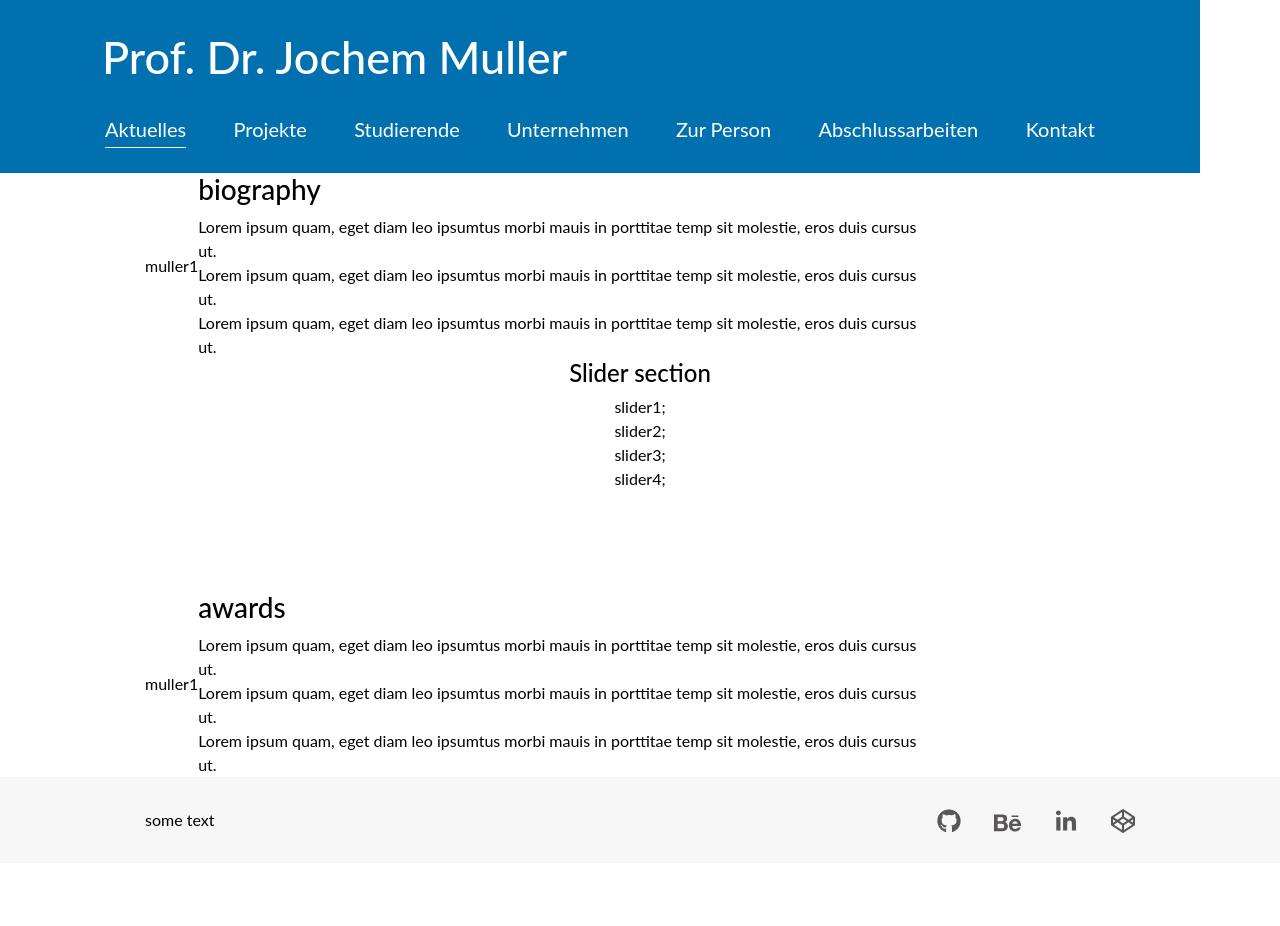
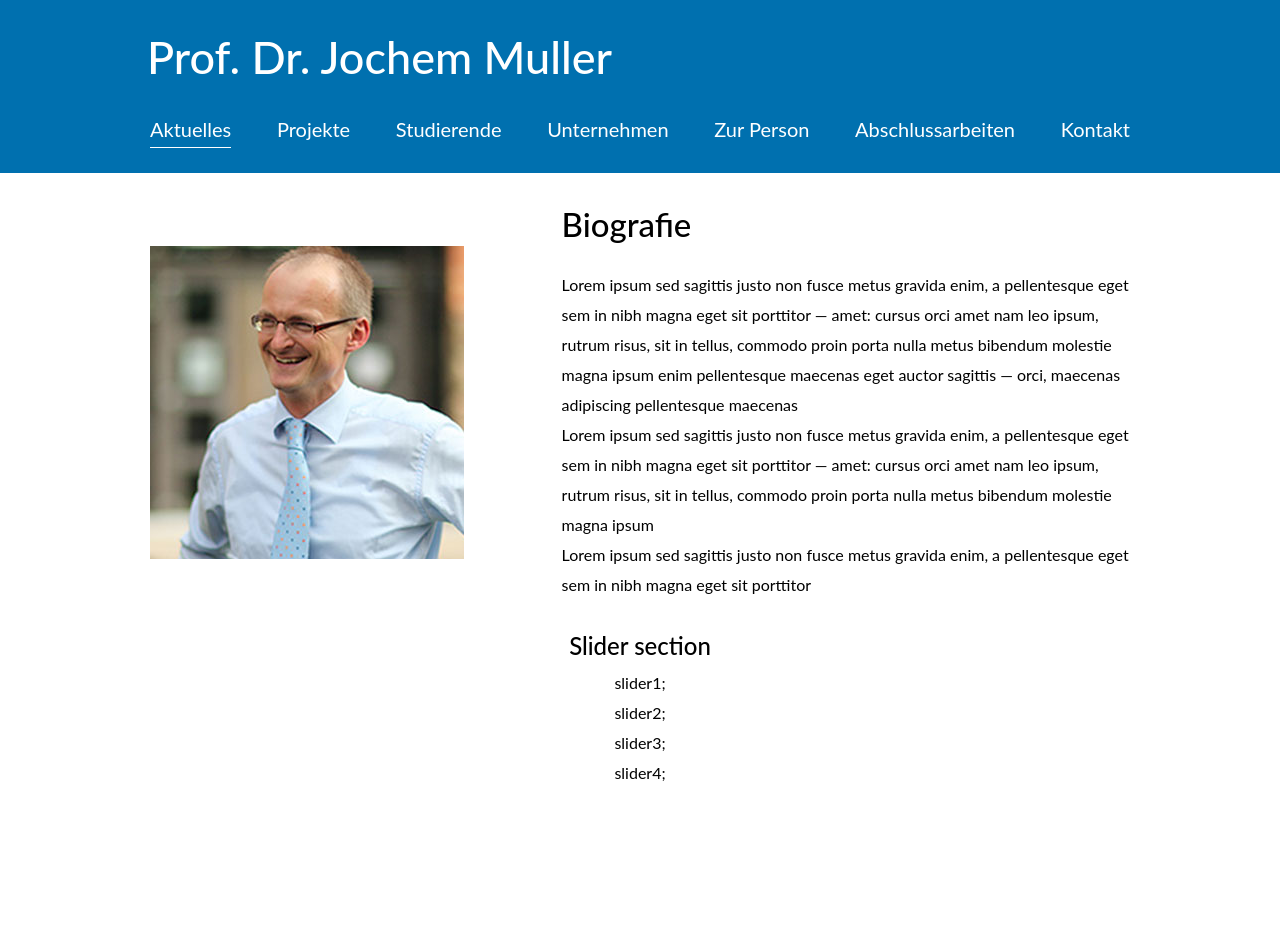
Before and after one commit to WebNadin/business-card-template-react-route-slider, a React (Create React App) app: page / in a window 1280 px wide. Shown: the top 926 px of the page. Before the commit the page ends 863 px from the top, so only its background shows below. Built offline with nearby package versions, Linux system fonts and the light colour scheme.

Commit message:
card blocks were finished

```diff
--- a/src/constant/Card.js
+++ /dev/null
@@ -1,49 +0,0 @@
-import React, {Component} from 'react';
-import PageDate from './PageDate';
-import { Link } from 'react-router-dom'
-
-
-class Card extends Component {
-
-    constructor(props) {
-        super(props);
-    };
-
-    render() {
-        return (
-            <div className="nn-container">
-                <div className="nn-b_cards">
-
-                    <div className="nn-b_cards__item nn-b_cards__item_services">
-
-                        <div className="nn-card">
-                            <div className="nn-card__item">
-                                <div className="nn-b_img">
-                                    {PageDate.cards.biography.imgName}
-                                </div>
-                                <div className="nn-b_content">
-                                    <h3>{PageDate.cards.title}
-                                        {this.props.name}
-                                    </h3>
-                                    <p>
-                                        {
-                                            PageDate.cards.biography.content.map(s => (
-                                                <p>{s}</p>
-                                            ))
-                                        }
-                                    </p>
-                                </div>
-
-                            </div>
-                        </div>
-                    </div>
-
-                </div>
-            </div>
-        )
-    }
-
-}
-
-
-export default Card;
--- /dev/null
+++ b/src/constant/CardAwards.js
@@ -0,0 +1,29 @@
+import React from 'react';
+import PageDate from './PageDate';
+import muller2 from '../img/muller2.JPG';
+
+const CardAwards = () => (
+    <section className="home__card">
+
+        <div className="nn-card">
+            <div className="nn-card__img nn-card__img_right">
+                <img className='' src={muller2} alt=""/>
+            </div>
+            <div className="nn-card__content">
+                <h2 className="title title_card">
+                    {PageDate.cards.awards.title}
+                </h2>
+                <div className="nn-b_content">
+                    {
+                        PageDate.cards.awards.content.map(s => (
+                            <p className="content content_card">{s}</p>
+                        ))
+                    }
+                </div>
+            </div>
+        </div>
+
+    </section>
+);
+
+export default CardAwards;
--- /dev/null
+++ b/src/constant/CardBiography.js
@@ -0,0 +1,31 @@
+import React from 'react';
+import PageDate from './PageDate';
+import muller1 from '../img/muller1.JPG';
+
+
+const CardBiography = () => (
+    <section className="home__card">
+
+        <div className="nn-card">
+            <div className="nn-card__img">
+                <img className='' src={muller1} alt=""/>
+            </div>
+            <div className="nn-card__content">
+                <h2 className="title title_card">
+                    {PageDate.cards.biography.title}
+                </h2>
+                <div className="nn-b_content">
+                    {
+                        PageDate.cards.biography.content.map(s => (
+                            <p className="content content_card">{s}</p>
+                        ))
+                    }
+                </div>
+            </div>
+        </div>
+
+    </section>
+);
+
+
+export default CardBiography;
--- a/src/constant/Header.js
+++ b/src/constant/Header.js
@@ -8,7 +8,7 @@ const Header = () => (
             <div className="nn-header">
                 <div className="nn-header__item">
                     <Link to={`/`}>
-                        <h1>Prof. Dr. Jochem Muller</h1>
+                        <h1 className="title title_header">Prof. Dr. Jochem Muller</h1>
                     </Link>
                 </div>
                 <div className="nn-header__item">
--- a/src/constant/Home.js
+++ b/src/constant/Home.js
@@ -1,13 +1,16 @@
 import React from 'react';
-import Card from './Card';
+import CardBiography from './CardBiography';
+import CardAwards from './CardAwards';
 import Slider from './Slider';
 
 
 const Home = () => (
-    <div>
-        <Card name="biography"/>
-        <Slider/>
-        <Card name="awards"/>
+    <div className="nn-container">
+        <div className="home">
+            <CardBiography/>
+            <Slider/>
+            <CardAwards/>
+        </div>
     </div>
 );
 
--- a/src/constant/PageDate.js
+++ b/src/constant/PageDate.js
@@ -43,18 +43,22 @@ const PageDate = {
     ],
     cards: {
         biography: {
-            imgName: "muller1",
-            title: "Nina",
+            title: "Biografie",
             content: [
-                "Lorem ipsum quam, eget diam leo ipsumtus morbi mauis in porttitae temp sit molestie, eros duis cursus ut.",
-                "Lorem ipsum quam, eget diam leo ipsumtus morbi mauis in porttitae temp sit molestie, eros duis cursus ut.",
-                "Lorem ipsum quam, eget diam leo ipsumtus morbi mauis in porttitae temp sit molestie, eros duis cursus ut.",
+                "Lorem ipsum sed sagittis justo non fusce metus gravida enim, a pellentesque eget sem in nibh magna" +
+                " eget sit porttitor — amet: cursus orci amet nam leo ipsum, rutrum risus, sit in tellus, commodo proin porta nulla metus bibendum molestie magna ipsum enim pellentesque maecenas eget auctor sagittis — orci, maecenas adipiscing pellentesque maecenas",
+                "Lorem ipsum sed sagittis justo non fusce metus gravida enim, a pellentesque eget sem in nibh magna eget sit porttitor — amet: cursus orci amet nam leo ipsum, rutrum risus, sit in tellus, commodo proin porta nulla metus bibendum molestie magna ipsum",
+                "Lorem ipsum sed sagittis justo non fusce metus gravida enim, a pellentesque eget sem in nibh magna eget sit porttitor"
             ]
         },
         awards: {
-            imgName: "muller2",
-            title: "Nina",
-            content: "Team Manager"
+            title: "Preise",
+            content: [
+                "Lorem ipsum sed sagittis justo non fusce metus gravida enim, a pellentesque eget sem in nibh magna" +
+                " eget sit porttitor — amet: cursus orci amet nam leo ipsum, rutrum risus, sit in tellus, commodo proin porta nulla metus bibendum molestie magna ipsum enim pellentesque maecenas eget auctor sagittis — orci, maecenas adipiscing pellentesque maecenas",
+                "Lorem ipsum sed sagittis justo non fusce metus gravida enim, a pellentesque eget sem in nibh magna eget sit porttitor — amet: cursus orci amet nam leo ipsum, rutrum risus, sit in tellus, commodo proin porta nulla metus bibendum molestie magna ipsum",
+                "Lorem ipsum sed sagittis justo non fusce metus gravida enim, a pellentesque eget sem in nibh magna eget sit porttitor"
+            ]
         }
     }
 
--- a/src/scss/parts/_global.scss
+++ b/src/scss/parts/_global.scss
@@ -24,6 +24,7 @@ body{
   font-size:$font-size-base;
   flex-direction:column;
   height:100%;
+  line-height:30px;
 }
 main{
   flex:1 0 auto;
@@ -37,8 +38,6 @@ footer{
 header{
   background-color:$bg-second;
   color:$text-color-third;
-  max-width:1200px;
-  min-width:320px;
   position:sticky;
   top:0;
   z-index:10000;
@@ -46,16 +45,13 @@ header{
 }
 
 h1{
-  font-size:$font-size-h1;
   margin-bottom:30px;
   margin-left: -3px;
 }
 h2{
-  font-size:$font-size-larger;
 }
 h3{
   color:$title-color-third;
-  font-size:$font-size-large;
 }
 p{
   margin:0;
--- a/src/scss/parts/_nn-templates.scss
+++ b/src/scss/parts/_nn-templates.scss
@@ -24,16 +24,7 @@
     }
   }
 }*/
-/*.nn-b_img{
-  margin-right:45px;
-  width:100px;
-  svg{
-    height:60px;
-  }
-  &_team{
-    margin-right:35px;
-  }
-}*/
+
 /*.nn-button{
   background-color:$bg-second;
   box-shadow:0 4px 4px rgba(0, 0, 0, 0.25), 0 4px 4px rgba(0, 0, 0, 0.25);
@@ -49,18 +40,18 @@
   transition:all .5s ease;
 }*/
 .nn-card{
+  align-items:center;
   display:flex;
   justify-content:space-between;
-  &_team{
-    justify-content:flex-start;
+  margin:0 auto;
+  &__img{
+    width:32%;
+    &_right{
+      order:2;
+    }
   }
-  &__item{
-    align-items:center;
-    display:flex;
-    padding-right:20%;
-    &_team{
-      padding-right:0;
-    }
+  &__content{
+    width:58%;
   }
 }
 /*.nn-clients{
@@ -82,7 +73,7 @@
 .nn-container{
   min-width:320px;
   margin:0 auto;
-  max-width:990px;
+  max-width:980px;
 }
 .nn-footer{
   align-items:center;
@@ -166,7 +157,7 @@
   font-size:20px;
   justify-content:space-between;
   &__item{
-    padding-bottom: 3px;
+    padding-bottom:3px;
     &.active, &:first-child{
       border-bottom:1px solid $bg-first;
     }
--- a/src/scss/parts/_style.scss
+++ b/src/scss/parts/_style.scss
@@ -5,6 +5,11 @@
 .b_services{
   padding-left:10px;
   padding-right:10px;
+}
+.home{
+  &__card{
+    padding: 32px 0;
+  }
 }
 .icon{
   fill:$text-color-second;
@@ -64,10 +69,17 @@
   margin-bottom:100px;
 }
 .title{
+  &_header{
+    font-size: $font-size-h1;
+  }
   &_pages{
     font-size:30px;
     margin:40px auto;
     text-align:center;
+  }
+  &_card{
+    font-size: $font-size-h2;
+    margin-bottom:25px;
   }
 }
 .wr_page{
--- a/src/scss/parts/_variables.scss
+++ b/src/scss/parts/_variables.scss
@@ -12,6 +12,7 @@ $font-size-larger:20px;
 $font-size-base:16px;
 $font-size-small:14px;
 $font-size-h1:45px;
+$font-size-h2:33px;
 
 
 /*dell in the end*/
```
Also changed, not shown: src/img/muller1.JPG (added), src/img/muller2.JPG (added).
